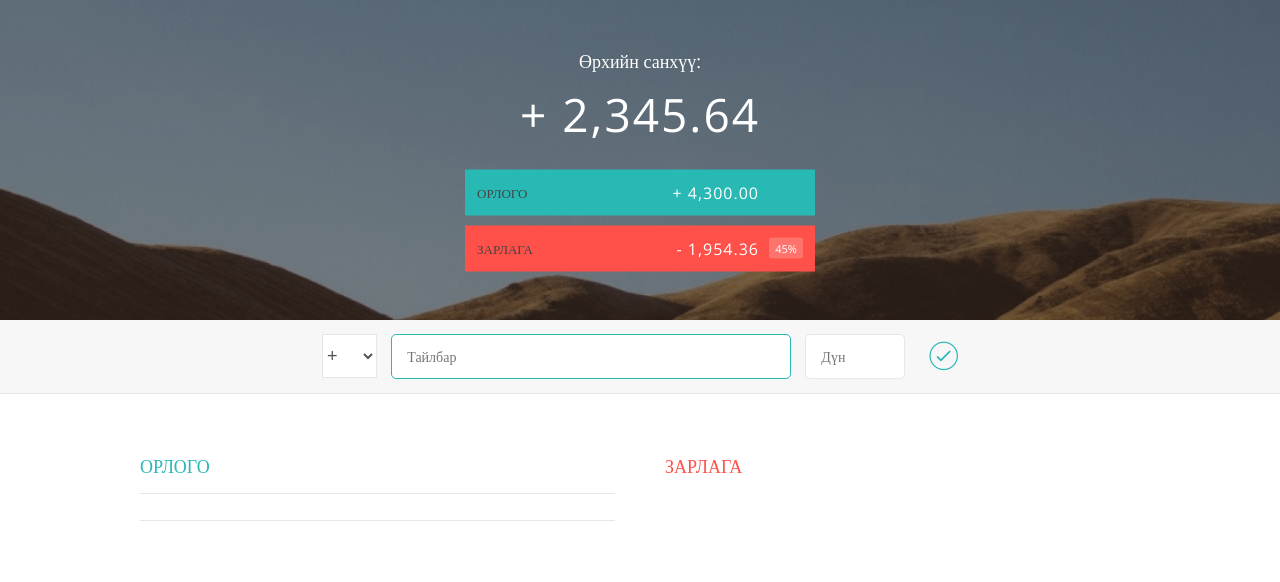
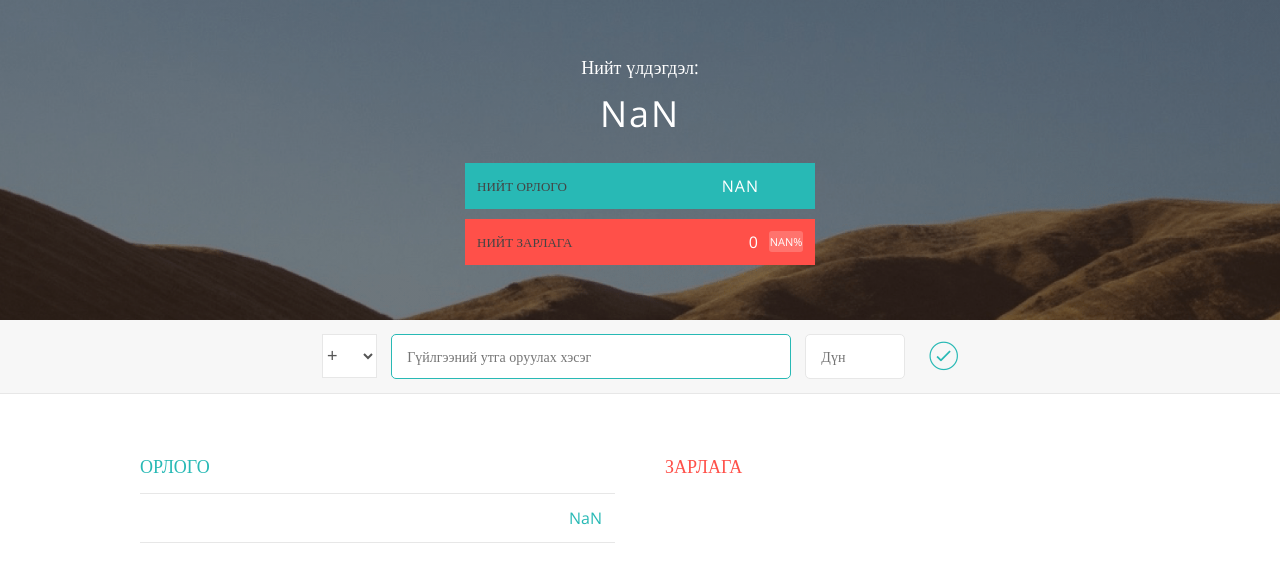
Before and after one commit to ganaa12345/finance, a plain HTML site: page index.html in a window 1280 px wide. Both pictures are taken after a click on the button 943 px from the left and 357 px from the top of the page. Drawn offline with nearby package versions, Linux system fonts and the light colour scheme.

Commit message:
tosoviig screen deer haragddag bolgov

```diff
--- a/app.js
+++ b/app.js
@@ -6,14 +6,19 @@ var uiController = (function () {
         inputValue: '.add__value',
         inputButton: '.add__btn',
         inputInc: '.income__list',
-        inputExp: '.expenses__list'
+        inputExp: '.expenses__list',
+        inputBudget: '.budget__value',
+        inputIncome: '.budget__income--value',
+        inputExpenses: '.budget__expenses--value',
+        inputPercent: '.budget__expenses--percentage',
+
     }
     return {
         getInput: function () {
             return {
                 type: document.querySelector(DOMstrings.inputType).value,
                 description: document.querySelector(DOMstrings.inputDescription).value,
-                value: document.querySelector(DOMstrings.inputValue).value
+                value: parseInt(document.querySelector(DOMstrings.inputValue).value)
             };
         },
         getDOMpublic: function () {
@@ -22,14 +27,23 @@ var uiController = (function () {
         clearFields: function () {
             var fields = document.querySelectorAll(DOMstrings.inputDescription + ',' + DOMstrings.inputValue);
             var fieldsArr = Array.prototype.slice.call(fields);
-            fieldsArr.forEach(function (el, index, array) {
+            fieldsArr.forEach(function (el) {
                 el.value = "";
-
             });
             fieldsArr[0].focus();
-            // for (var i = 0; i < fieldsArr.length; i++) {
-            //     fieldsArr[i].value = "";
-            // }
+        },
+
+        tusuviigUzuuleh: function (tusuv) {
+            document.querySelector(DOMstrings.inputBudget).textContent = tusuv.tusuv;
+            document.querySelector(DOMstrings.inputIncome).textContent = tusuv.totlaInc;
+            document.querySelector(DOMstrings.inputExpenses).textContent = tusuv.totalExp;
+            if (tusuv.huvi !== 0) {
+                document.querySelector(DOMstrings.inputPercent).textContent = tusuv.huvi + '%';
+            }
+            else {
+                document.querySelector(DOMstrings.inputPercent).textContent = tusuv.huvi;
+            }
+
         },
         addListItem: function (item, type) {
             var html, list;
@@ -39,14 +53,13 @@ var uiController = (function () {
             }
             else {
                 list = DOMstrings.inputExp;
-                html = '<div class="item clearfix" id="expense-%id%"><div class="item__description">$description$</div><div class="right clearfix"><div class="item__value">%salary%</div><div class="item__percentage">21%</div><div class="item__delete"><button class="item__delete--btn"><i class="ion-ios-close-outline"></i></button></div></div></div>';
+                html = '<div class="item clearfix" id="expense-%id%"><div class="item__description">$description$</div><div class="right clearfix"><div class="item__value">%salary%</div><div class="item__percentage">%per%</div><div class="item__delete"><button class="item__delete--btn"><i class="ion-ios-close-outline"></i></button></div></div></div>';
             }
             html = html.replace('%id%', item.id);
             html = html.replace('$description$', item.description);
             html = html.replace('%salary%', item.value);
             document.querySelector(list).insertAdjacentHTML('beforeend', html);
         }
-
     }
 })();
 // sanhvvgiin model controller
@@ -63,7 +76,13 @@ var financeController = (function () {
         this.description = description;
         this.value = value;
     }
-
+    var calculateTotal = function (type) {
+        var sum = 0;
+        data.allitems[type].forEach(function (el) {
+            sum = sum + el.value;
+        });
+        data.totals[type] = sum;
+    }
     var data = {
         allitems: {
             inc: [],
@@ -72,9 +91,26 @@ var financeController = (function () {
         totals: {
             inc: 0,
             exp: 0
-        }
+        },
+        tusuv: 0,
+        huvi: 0
     }
     return {
+        tusuvTootsoloh: function () {
+            calculateTotal('inc');
+            calculateTotal('exp');
+            data.tusuv = data.totals.inc - data.totals.exp;
+            data.huvi = Math.round((data.totals.exp / data.totals.inc) * 100);
+        },
+        tusviigAvah: function () {
+            return {
+                tusuv: data.tusuv,
+                huvi: data.huvi,
+                totlaInc: data.totals.inc,
+                totalExp: data.totals.exp
+            }
+        },
+
         addItem: function (type, desc, val) {
             var item, id;
             if (data.allitems[type].length === 0) {
@@ -104,14 +140,13 @@ var appController = (function (uiController, financeController) {
         var item = financeController.addItem(input.type, input.description, input.value);
         uiController.addListItem(item, input.type);
         uiController.clearFields();
-        // console.log(item);
+        // 4. төсөв тооцоолох
+        financeController.tusuvTootsoloh();
+        // 5. Эцсийн үлдэгдэл, тооцоог дэлгэцэнд гаргана.
+        var tusuv = financeController.tusviigAvah();
+        //6. Эцсийн төсөвийн тооцоог дэлгцэнд гаргана.
+        uiController.tusuviigUzuuleh(tusuv);
 
-        if (input.type = 0) {
-            alert('uuchlaarai aldaa garlaa');
-        }
-        else {
-            alert('Өгөгдөл амжилттай нэмэгдлээ');
-        }
     };
     var setupEventListeners = function () {
         var DOM = uiController.getDOMpublic();
@@ -127,6 +162,12 @@ var appController = (function (uiController, financeController) {
     return {
         init: function () {
             console.log('Application started : ');
+            uiController.tusuviigUzuuleh({
+                tusuv: 'Утга хоосон байна.',
+                huvi: 0,
+                totlaInc: 0,
+                totalExp: 0
+            });
             setupEventListeners();
         }
     }
--- a/index.html
+++ b/index.html
@@ -14,13 +14,12 @@
     <div class="top">
         <div class="budget">
             <div class="budget__title">
-                <span class="budget__title--month">Өрхийн санхүү</span>:
+                <span class="budget__title--month">Нийт үлдэгдэл</span>:
             </div>
-
             <div class="budget__value">+ 2,345.64</div>
 
             <div class="budget__income clearfix">
-                <div class="budget__income--text">Орлого</div>
+                <div class="budget__income--text">Нийт орлого</div>
                 <div class="right">
                     <div class="budget__income--value">+ 4,300.00</div>
                     <div class="budget__income--percentage">&nbsp;</div>
@@ -28,7 +27,7 @@
             </div>
 
             <div class="budget__expenses clearfix">
-                <div class="budget__expenses--text">Зарлага</div>
+                <div class="budget__expenses--text"> Нийт зарлага</div>
                 <div class="right clearfix">
                     <div class="budget__expenses--value">- 1,954.36</div>
                     <div class="budget__expenses--percentage">45%</div>
@@ -46,12 +45,11 @@
                     <option value="inc" selected>+</option>
                     <option value="exp">-</option>
                 </select>
-                <input type="text" class="add__description" placeholder="Тайлбар">
+                <input type="text" class="add__description" placeholder="Гүйлгээний утга оруулах хэсэг">
                 <input type="number" class="add__value" placeholder="Дүн">
                 <button class="add__btn"><i class="ion-ios-checkmark-outline"></i></button>
             </div>
         </div>
-
         <div class="container clearfix">
             <div class="income">
                 <h2 class="icome__title">Орлого</h2>
--- a/style.css
+++ b/style.css
@@ -26,11 +26,6 @@ body {
 .right { float: right; }
 .red { color: #FF5049 !important; }
 .red-focus:focus { border: 1px solid #FF5049 !important; }
-
-/**********************************************
-*** TOP PART
-**********************************************/
-
 .top {
     height: 40vh;
     background-image: linear-gradient(rgba(0, 0, 0, 0.35), rgba(0, 0, 0, 0.35)), url(back.png);
@@ -57,7 +52,7 @@ body {
 
 .budget__value {
     font-weight: 300;
-    font-size: 46px;
+    font-size: 36px;
     text-align: center;
     margin-bottom: 25px;
     letter-spacing: 2px;
```
